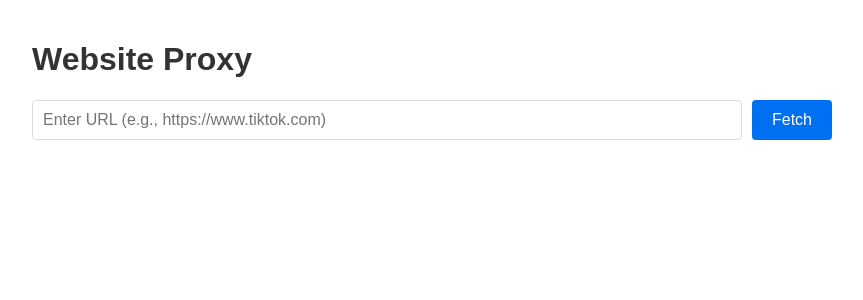
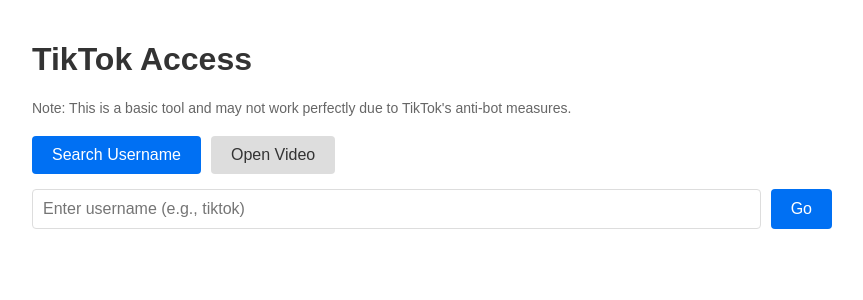
Before and after one commit to demisexlololo/proxy, a Next.js app: page / in a window 1280 px wide. Shown: the top 300 px of the page, without its empty margins (208-1071 px from the left). Built offline with nearby package versions, Linux system fonts and the light colour scheme.

Commit message:
Add TikTok-focused API and UI

```diff
--- /dev/null
+++ b/app/api/tiktok/route.ts
@@ -0,0 +1,51 @@
+import { NextRequest, NextResponse } from 'next/server';
+
+export async function GET(request: NextRequest) {
+  const { searchParams } = new URL(request.url);
+  const username = searchParams.get('username');
+  const videoUrl = searchParams.get('video');
+
+  if (!username && !videoUrl) {
+    return NextResponse.json(
+      { error: 'Please provide either a username or video URL' },
+      { status: 400 }
+    );
+  }
+
+  try {
+    if (videoUrl) {
+      // For video URLs, we'll fetch the page (this is basic and might not work perfectly due to TikTok's anti-bot)
+      const response = await fetch(videoUrl, {
+        headers: {
+          'User-Agent': 'Mozilla/5.0 (Windows NT 10.0; Win64; x64) AppleWebKit/537.36 (KHTML, like Gecko) Chrome/120.0.0.0 Safari/537.36',
+        },
+      });
+      const html = await response.text();
+      return new NextResponse(html, {
+        headers: { 'Content-Type': 'text/html' },
+      });
+    }
+
+    if (username) {
+      // For usernames, fetch the profile page
+      const profileUrl = `https://www.tiktok.com/@${username}`;
+      const response = await fetch(profileUrl, {
+        headers: {
+          'User-Agent': 'Mozilla/5.0 (Windows NT 10.0; Win64; x64) AppleWebKit/537.36 (KHTML, like Gecko) Chrome/120.0.0.0 Safari/537.36',
+        },
+      });
+      const html = await response.text();
+      return new NextResponse(html, {
+        headers: { 'Content-Type': 'text/html' },
+      });
+    }
+
+    return NextResponse.json({ error: 'Invalid request' }, { status: 400 });
+  } catch (error) {
+    console.error('TikTok API error:', error);
+    return NextResponse.json(
+      { error: 'Failed to fetch TikTok content' },
+      { status: 500 }
+    );
+  }
+}
--- a/app/page.tsx
+++ b/app/page.tsx
@@ -3,19 +3,24 @@
 import { useState } from 'react';
 
 export default function Home() {
-  const [url, setUrl] = useState('');
+  const [mode, setMode] = useState<'username' | 'video'>('username');
+  const [input, setInput] = useState('');
   const [loading, setLoading] = useState(false);
   const [result, setResult] = useState<string | null>(null);
   const [error, setError] = useState<string | null>(null);
 
   const handleSubmit = async (e: React.FormEvent) => {
     e.preventDefault();
-    if (!url) return;
+    if (!input) return;
     setLoading(true);
     setError(null);
     setResult(null);
     try {
-      const response = await fetch(`/api/proxy?url=${encodeURIComponent(url)}`);
+      const params = new URLSearchParams();
+      if (mode === 'username') params.set('username', input.replace('@', ''));
+      if (mode === 'video') params.set('video', input);
+
+      const response = await fetch(`/api/tiktok?${params.toString()}`);
       if (!response.ok) throw new Error('Failed to fetch');
       const data = await response.text();
       setResult(data);
@@ -28,20 +33,47 @@
 
   return (
     <div>
-      <h1>Website Proxy</h1>
+      <h1>TikTok Access</h1>
+      <p style={{ color: '#666', fontSize: '14px', marginBottom: '20px' }}>
+        Note: This is a basic tool and may not work perfectly due to TikTok&apos;s anti-bot measures.
+      </p>
+
+      <div style={{ marginBottom: '15px' }}>
+        <button
+          onClick={() => setMode('username')}
+          style={{
+            marginRight: '10px',
+            backgroundColor: mode === 'username' ? '#0070f3' : '#ddd',
+            color: mode === 'username' ? 'white' : '#333',
+          }}
+        >
+          Search Username
+        </button>
+        <button
+          onClick={() => setMode('video')}
+          style={{
+            backgroundColor: mode === 'video' ? '#0070f3' : '#ddd',
+            color: mode === 'video' ? 'white' : '#333',
+          }}
+        >
+          Open Video
+        </button>
+      </div>
+
       <form onSubmit={handleSubmit}>
         <input
           type="text"
-          value={url}
-          onChange={(e) => setUrl(e.target.value)}
-          placeholder="Enter URL (e.g., https://www.tiktok.com)"
+          value={input}
+          onChange={(e) => setInput(e.target.value)}
+          placeholder={mode === 'username' ? 'Enter username (e.g., tiktok)' : 'Enter video URL'}
         />
         <button type="submit" disabled={loading}>
-          {loading ? 'Loading...' : 'Fetch'}
+          {loading ? 'Loading...' : 'Go'}
         </button>
       </form>
+
       {error && <div className="error">{error}</div>}
-      {result && <iframe srcDoc={result} title="Proxied Content" />}
+      {result && <iframe srcDoc={result} title="TikTok Content" />}
     </div>
   );
 }
```
